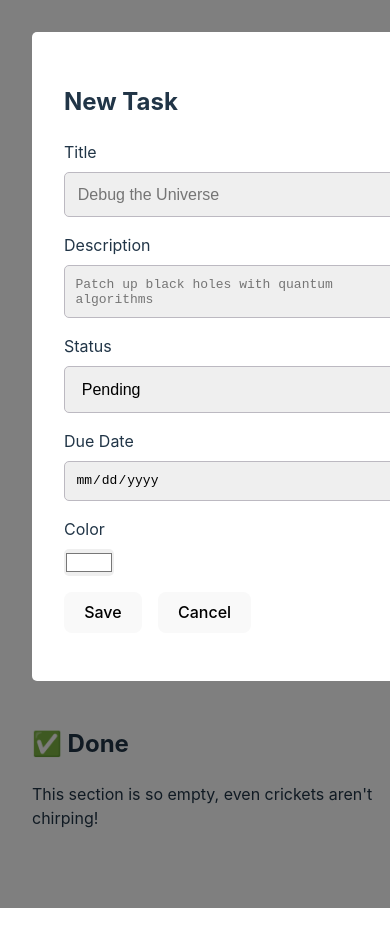
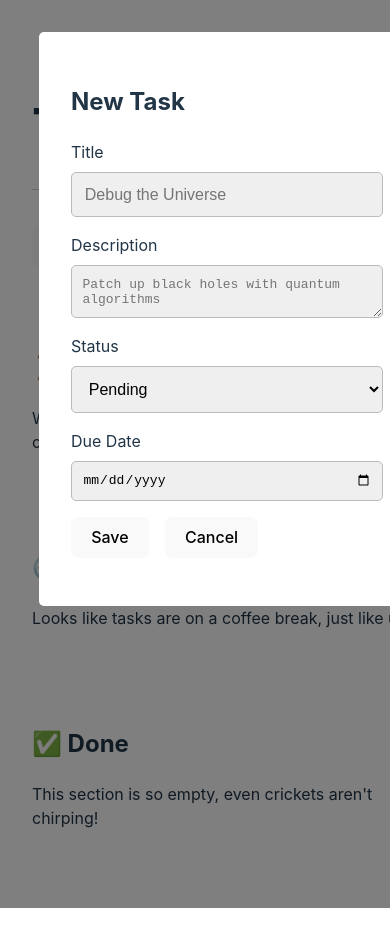
Before and after one commit to nani-samireddy/tasker, a React (Vite) app: page / in a window 390 px wide. Both pictures are taken after a click on the button "+ New Task". Shown: the top 946 px of the page. Built offline with nearby package versions, Linux system fonts and the light colour scheme.

Commit message:
Fix mobile responsiveness for modal

```diff
--- a/src/App.css
+++ b/src/App.css
@@ -19,7 +19,7 @@
   position: fixed;
   top: 0;
   left: 0;
-  width: 100%;
+  width: 100vw;
   height: 100%;
   background-color: rgba(0, 0, 0, 0.5);
   z-index: 100;
@@ -30,7 +30,7 @@
   background-color: #242424;
   padding: 2em;
   border-radius: 5px;
-  width: 90%;
+  width: 80%;
   margin: 0 auto;
 }
 
@@ -155,6 +155,7 @@ input[type="color"] {
 @media (min-width: 768px) {
   .modal-content {
     width: 70%;
+    margin: 0 auto;
   }
   .todo-card {
     width: 300px;
@@ -165,6 +166,7 @@ input[type="color"] {
 @media (min-width: 1024px) {
   .modal-content {
     width: 50%;
+    margin: 0 auto;
   }
   .todo-card {
     width: 400px;
--- a/src/App.jsx
+++ b/src/App.jsx
@@ -1,4 +1,3 @@
-import { useState } from "react";
 import "./App.css";
 import TodoContainer from "./components/todoContainer";
 import TodoEditingModal from "./components/todoEditingModal";
--- a/src/components/todoCard.jsx
+++ b/src/components/todoCard.jsx
@@ -1,4 +1,3 @@
-import React from 'react'
 import { useTodos } from '../context/todoContext';
 
 export default function TodoCard({ id, title = "Todo Title", description = "Todo Description", status = "pending", dueDate = new Date().toLocaleDateString() }) {
--- a/src/components/todoEditingModal.jsx
+++ b/src/components/todoEditingModal.jsx
@@ -7,7 +7,6 @@ export default function TodoEditingModal({ saveAction, closeAction }) {
     const descriptionRef = createRef();
     const statusRef = createRef();
     const dueDateRef = createRef();
-    const colorRef = createRef();
 
     useEffect(() => {
         titleRef.current.focus();
@@ -18,7 +17,6 @@ export default function TodoEditingModal({ saveAction, closeAction }) {
             descriptionRef.current.value = currentTodo.description;
             statusRef.current.value = currentTodo.status;
             dueDateRef.current.value = currentTodo.dueDate;
-            colorRef.current.value = currentTodo.color;
         }
 
     }, []);
@@ -37,7 +35,6 @@ export default function TodoEditingModal({ saveAction, closeAction }) {
             description: descriptionRef.current.value,
             status: statusRef.current.value,
             dueDate: dueDateRef.current.value,
-            color: colorRef.current.value,
         };
         saveAction(newTodo);
     };
@@ -67,10 +64,6 @@ export default function TodoEditingModal({ saveAction, closeAction }) {
                         <label htmlFor='due-date'>Due Date</label>
                         <input ref={dueDateRef} type='date' id='due-date' name='due-date' />
                     </div>
-                    <div className='form-control'>
-                        <label htmlFor='color'>Color</label>
-                        <input ref={colorRef} type='color' id='color' name='color' defaultValue={"#ffffff"} />
-                    </div>
                     <div className="buttons-container">
                         <button type="submit" className='button-primary' onClick={handleSave}>Save</button>
                         <button type="button" className='button-danger' onClick={handleClose}>Cancel</button>
```
